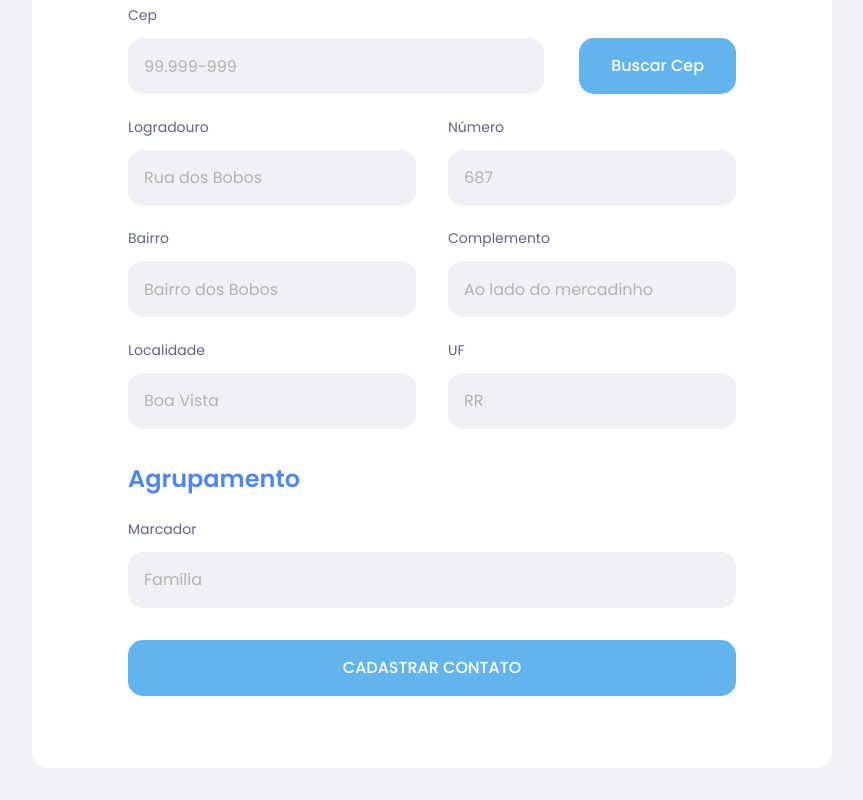
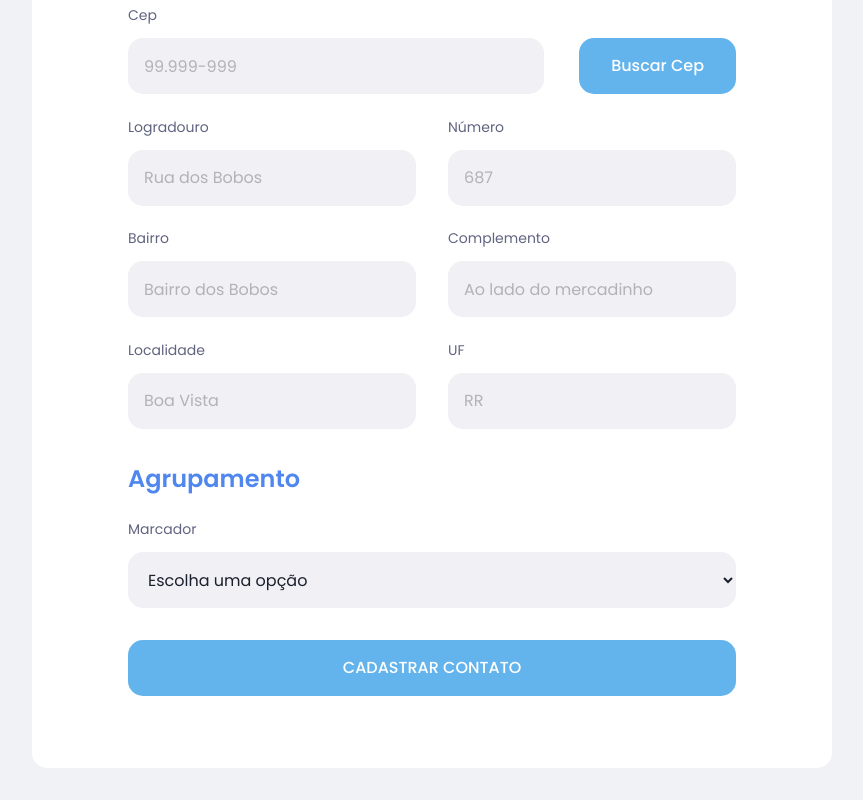
Before and after one commit to LeonardoCD/Save.it, a React (Create React App) app: page /create-contact in a window 1280 px wide. Shown: the part 1058-1858 px from the top of the page, without its empty margins (208-1071 px from the left). Built offline with nearby package versions, Linux system fonts and the light colour scheme.

Commit message:
feat: applying select to the tag list

```diff
--- /dev/null
+++ b/src/components/Select/index.tsx
@@ -0,0 +1,29 @@
+import { forwardRef, ForwardRefRenderFunction } from "react";
+import { tagsList } from "../../shared/utils";
+import { Label, Option, SelectContainer, SelectWrapper } from "./styles";
+
+interface SelectProps {
+  name: string;
+  label: string;
+  id: string;
+  onChange?: (event: any) => void;
+}
+
+const SelectBase: ForwardRefRenderFunction<HTMLSelectElement, SelectProps> = (
+  { label, name, id, ...rest },
+  ref
+) => {
+  return (
+    <SelectWrapper>
+      <Label htmlFor={id}>{label}</Label>
+      <SelectContainer name={name} id={id} {...rest} ref={ref}>
+        <Option value="">Escolha uma opção</Option>
+        {tagsList.map((tag) => (
+          <Option value={tag}>{tag}</Option>
+        ))}
+      </SelectContainer>
+    </SelectWrapper>
+  );
+};
+
+export const Select = forwardRef(SelectBase);
--- /dev/null
+++ b/src/components/Select/styles.ts
@@ -0,0 +1,29 @@
+import styled from "styled-components";
+
+export const SelectWrapper = styled.div`
+  display: flex;
+  flex-direction: column;
+  gap: 0.75rem;
+
+  margin-top: 1.4rem;
+  width: 100%;
+`;
+
+export const SelectContainer = styled.select`
+  height: 3.5rem;
+  width: 100%;
+  padding: 1rem;
+  border-radius: 15px;
+  background-color: var(--gray-400);
+  outline: none;
+`;
+
+export const Label = styled.label`
+  font-size: var(--medium);
+  color: var(--gray-700);
+  font-weight: var(--fw-regular);
+`;
+
+export const Option = styled.option`
+  padding: 1rem;
+`;
--- a/src/components/index.ts
+++ b/src/components/index.ts
@@ -12,3 +12,4 @@ export { ButtonWithIcon } from "./ButtonWithIcon";
 export { Form } from "./Form/styles";
 export { Input } from "./Input";
 export { ShowTagsModal } from "./ShowTagsModal";
+export { Select } from "./Select";
--- a/src/pages/CreateContact/components/FormCreateContact/index.tsx
+++ b/src/pages/CreateContact/components/FormCreateContact/index.tsx
@@ -1,4 +1,4 @@
-import { Button, Form, Input, Row } from "../../../../components";
+import { Button, Form, Input, Row, Select } from "../../../../components";
 import { useForm } from "react-hook-form";
 import { IAddress, IContact, ICreateForm } from "../../../../shared/interfaces";
 import { createContactResolver } from "../../../../validators/formValidators";
@@ -268,13 +268,14 @@ export function FormCreateContact() {
 
       <fieldset>
         <legend>Agrupamento</legend>
-        <Input
+        {/* <Input
           {...register("tag")}
           type="text"
           label="Marcador"
           id="tag"
           placeholder="Família"
-        />
+        /> */}
+        <Select label="Marcador" id="tag" {...register("tag")} />
       </fieldset>
 
       <Button
```
